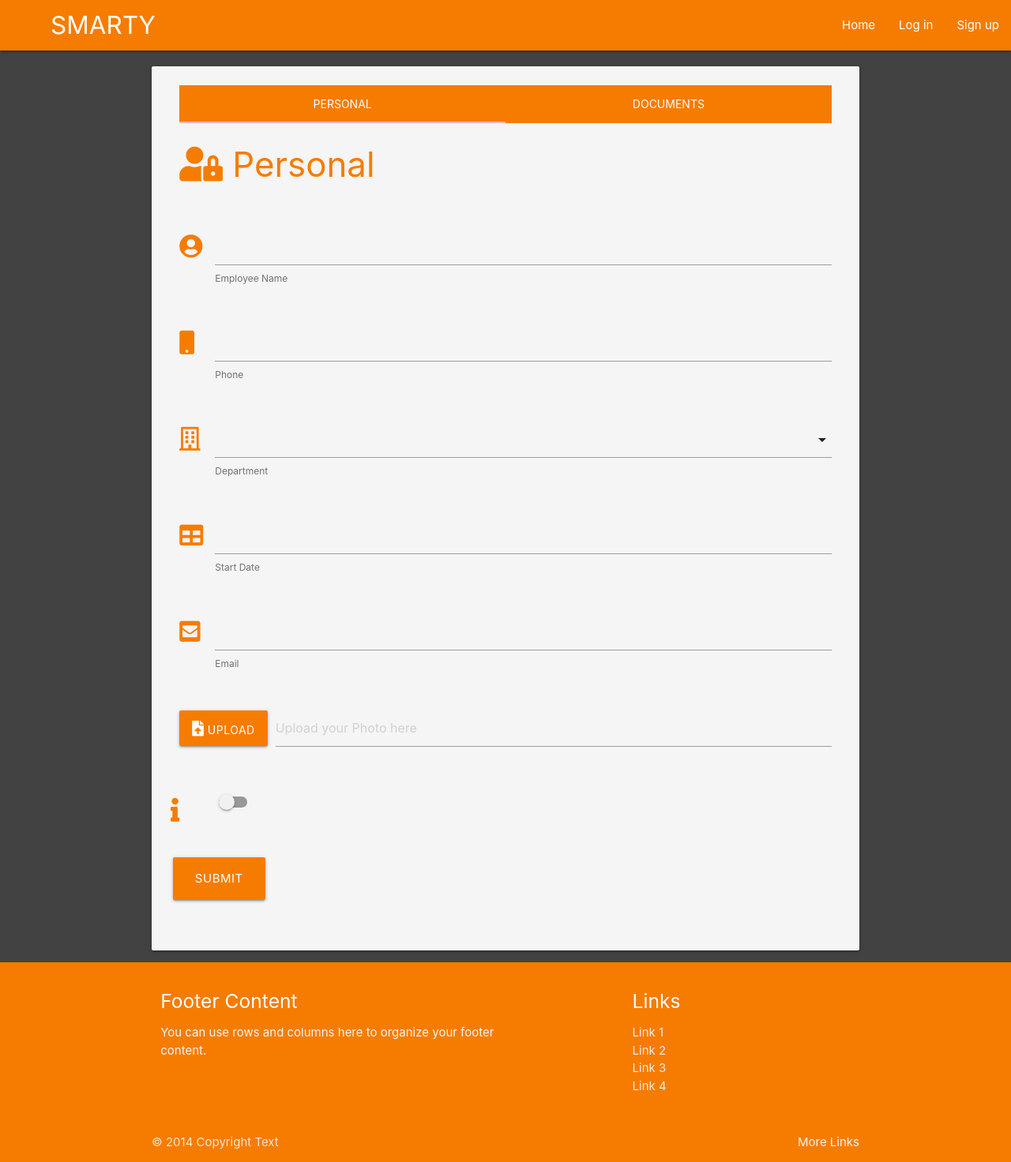
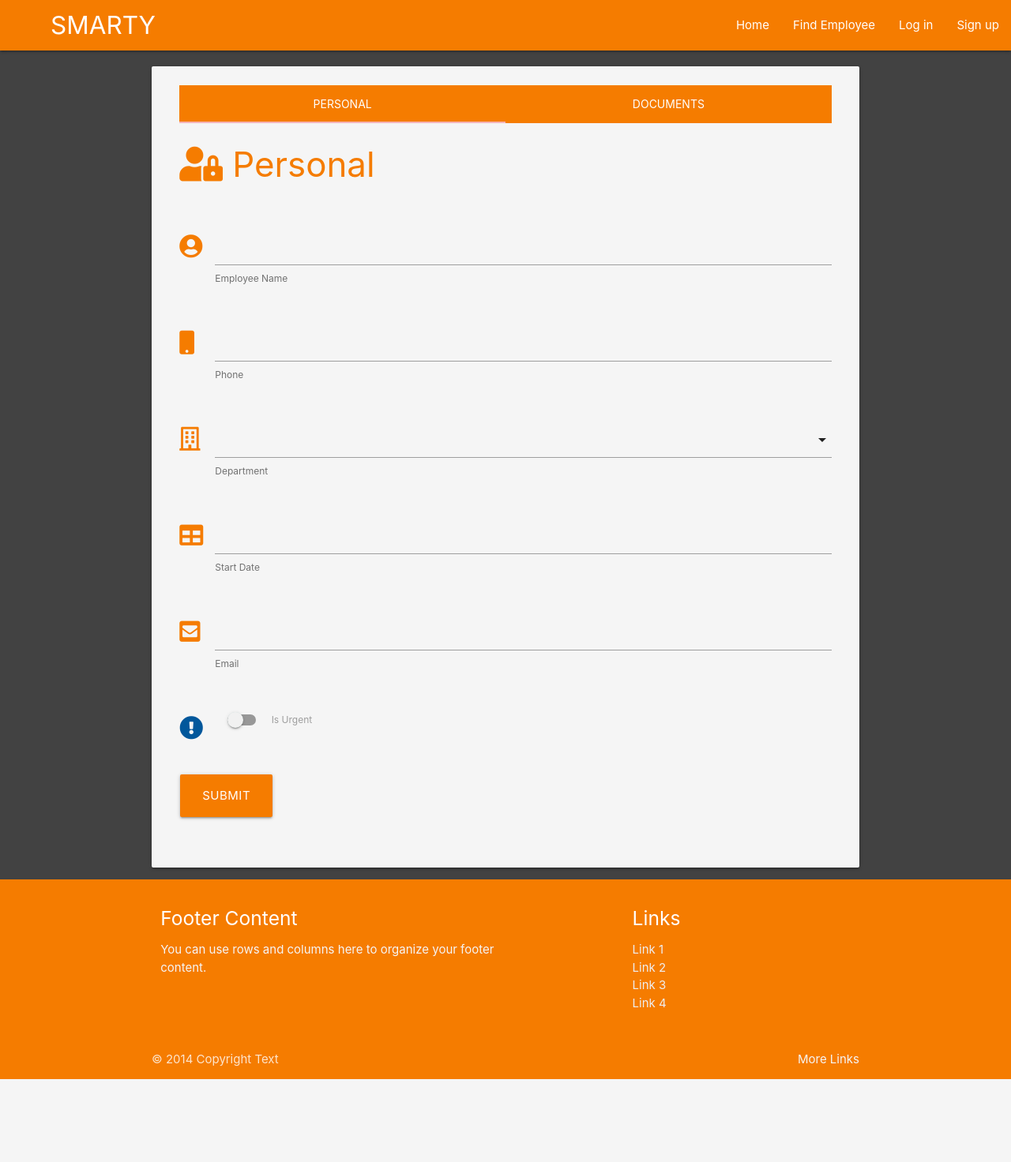
Before and after one commit to Code-Institute-Submissions/JoseMachado-CE-Smarty, a Flask app: page /add_employee in a window 1280 px wide. Shown: the whole page at 79% size. After the commit the page ends 1367 px from the top, so only its background shows below. Run offline with Flask 2, Linux system fonts and the light colour scheme; data that the repository does not hold is empty; some libraries are stand-ins or nearby versions.

Commit message:
Updated add_employee form removing add picture function

```diff
--- a/templates/add_employee.html
+++ b/templates/add_employee.html
@@ -13,28 +13,34 @@
                         class="fas fa-user-lock orange-text text-darken-2"></i> Personal</span></h3>
             <div class="row">
                 <form class="col s12" method="POST" action="{{ url_for('add_employee') }}">
+                    <!-- category selection -->
                     <div class="row">
                         <div class="input-field col s12">
                             <i class="fas fa-user-circle prefix orange-text text-darken-2"></i>
-                            <input id="management_employee" name="management_employee" type="text" class="validate" required>
+                            <input id="management_employee" name="management_employee" type="text" class="validate"
+                                required>
                             <label for="management_employee"></label>
                             <span class="helper-text">Employee Name</span>
                         </div>
                     </div>
+                    <!-- task name -->
                     <div class="row">
                         <div class="input-field col s12">
                             <i class="fas fa-mobile prefix orange-text text-darken-2"></i>
-                            <input name="management_phone" id="management_phone" class="validate" type="number" required>
+                            <input name="management_phone" id="management_phone" class="validate" type="number"
+                                required>
                             <label for="management_phone"></label>
                             <span class="helper-text">Phone</span>
                         </div>
                     </div>
+                    <!-- task description -->
                     <div class="row">
                         <div class="input-field col s12">
                             <i class="far fa-building prefix orange-text text-darken-2"></i>
                             <select id="management_department" name="management_department" class="validate" required>
                                 {% for department in management %}
-                                    <option value="{{ department.management_department }}">{{ department.management_department }}</option>
+                                <option value="{{ department.management_department }}">
+                                    {{- department.management_department -}}</option>
                                 {% endfor %}
                             </select>
                             <label for="management_department"></label>
@@ -44,7 +50,8 @@
                     <div class="row">
                         <div class="input-field col s12">
                             <i class="fas fa-table prefix orange-text text-darken-2"></i>
-                            <input id="management_start_day" name="management_start_day" class="datepicker validate" type="text" required>
+                            <input id="management_start_day" name="management_start_day" class="datepicker validate"
+                                type="text" required>
                             <label for="management_start_day"></label>
                             <span class="helper-text">Start Date</span>
                         </div>
@@ -57,32 +64,21 @@
                             <span class="helper-text">Email</span>
                         </div>
                     </div>
-                    <div class="row">
-                        <form action="{{ url_for('add_employee') }}" method="POST" enctype="multipart/form-data">
-                            <div class="input-field file-field input-field col s12">
-                                <button class="btn orange darken-2" type="submit">
-                                    <i class="fas fa-file-upload">
-                                        <input type="file" name="image" id="image" multiple>
 
-                                    </i> Upload
-                                </button>
-                                <div class="file-path-wrapper">
-                                    <input class="file-path validate" type="text" placeholder="Upload your Photo here">
-                                </div>
-                            </div>
-                        </form>
-                    </div>
+                    <!-- is urgent toggle -->
                     <div class="row">
                         <div class="input-field col s12">
                             <div class="switch">
-                                <i class="fas fa-info prefix orange-text text-darken-2"></i>
-                                <label for="management_is_urgent">
-                                    <input type="checkbox" id="management_is_urgent" name="management_is_urgent" required>
+                                <i class="fas fa-exclamation-circle prefix light-blue-text text-darken-4"></i>
+                                <label for="is_urgent">
+                                    <input type="checkbox" id="is_urgent" name="is_urgent">
                                     <span class="lever"></span>
+                                    Is Urgent
                                 </label>
                             </div>
                         </div>
                     </div>
+                    <!-- submit button -->
                     <div class="row">
                         <div class="col s2 center-align">
                             <button class="btn btn-large orange darken-2 button-form" type="submit" name="action">Submit
@@ -132,4 +128,6 @@
     </div>
 </div>
 
+
+
 {% endblock %}
--- a/templates/base.html
+++ b/templates/base.html
@@ -24,7 +24,8 @@
                 <a href="{{ url_for('get_employees') }}" class="brand-logo">SMARTY</a>
                 <a href="#" data-target="mobile-demo" class="sidenav-trigger"><i class="fas fa-bars"></i></a>
                 <ul class="right hide-on-med-and-down">
-                    <li><a href="{{ url_for('get_employees') }}">Home</a></li>
+                    <li><a href="{{ url_for('home') }}">Home</a></li>
+                    <li><a href="{{ url_for('get_employees') }}">Find Employee</a></li>
                     {% if session.user %}
                         <li><a href="{{ url_for('profile', username=session['user']) }}">Profile</a></li>
                         <li><a href="{{ url_for('add_employee') }}">New Employee</a></li>
@@ -45,7 +46,7 @@
                 <h4 class="center-align logo-sidenav">SMARTY</h4>
             </li>
             <hr class="divider">
-            <li><a href="{{ url_for('get_employees') }}">Home</a></li>
+            <li><a href="{{ url_for('get_employees') }}">Find Employee</a></li>
             {% if session.user %}
                 <li><a href="{{ url_for('profile', username=session['user']) }}">Profile</a></li>
                 <li><a href="{{ url_for('add_employee') }}">New Employee</a></li>
```
